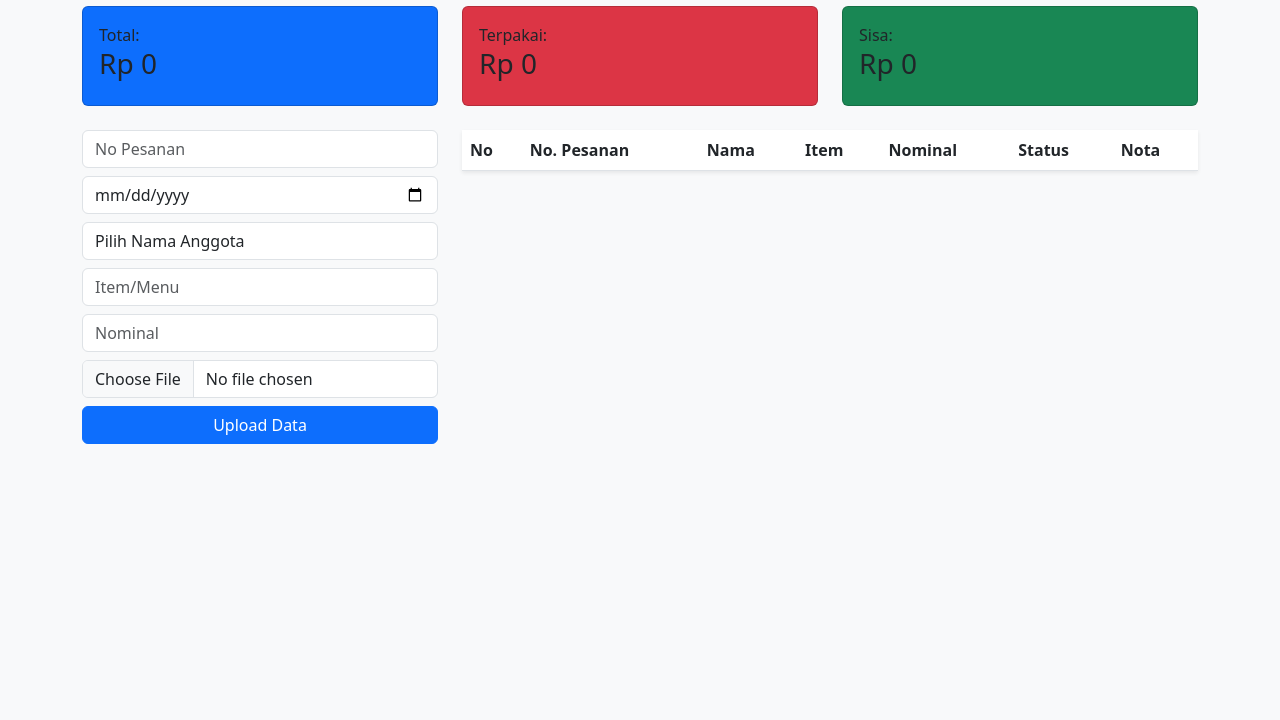
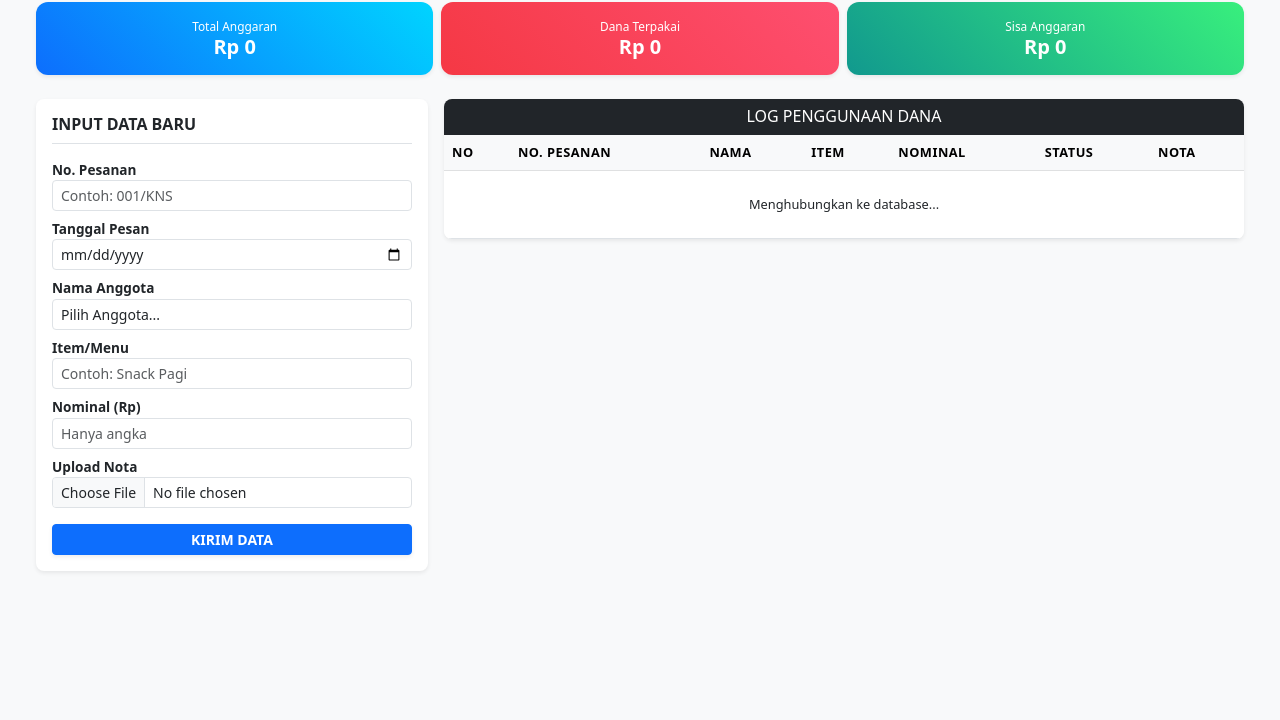
Before and after one commit to mubinafatahna-art/PANJIMAS-Bag.Konsumsi-2026, a plain HTML site: page index.html in a window 1280 px wide. Shown: the part 80-800 px from the top of the page. Drawn offline with nearby package versions, Linux system fonts and the light colour scheme; no server answers.

Commit message:
Update index.html

```diff
--- a/index.html
+++ b/index.html
@@ -2,40 +2,91 @@
 <html lang="id">
 <head>
     <meta charset="UTF-8">
-    <title>Monitoring Konsumsi</title>
+    <meta name="viewport" content="width=device-width, initial-scale=1.0">
+    <title>Monitoring Konsumsi Panjimas</title>
     <link href="https://cdn.jsdelivr.net/npm/bootstrap@5.3.0/dist/css/bootstrap.min.css" rel="stylesheet">
+    <style>
+        :root { --primary: #0d6efd; --success: #198754; --warning: #ffc107; }
+        body { background-color: #f8f9fa; font-size: 0.85rem; }
+        .card-stat { border: none; border-radius: 12px; color: white; transition: 0.3s; }
+        .bg-gradient-blue { background: linear-gradient(45deg, #0d6efd, #00d4ff); }
+        .bg-gradient-red { background: linear-gradient(45deg, #f53844, #fe4f70); }
+        .bg-gradient-green { background: linear-gradient(45deg, #11998e, #38ef7d); }
+        .table thead { font-size: 0.8rem; text-transform: uppercase; letter-spacing: 0.5px; }
+    </style>
 </head>
-<body class="bg-light p-4">
-    <div class="container">
-        <h2 class="text-center mb-4">DASHBOARD KONSUMSI</h2>
+<body class="p-2 p-md-4">
 
-        <div class="row mb-4 text-white">
-            <div class="col-md-4"><div class="card bg-primary p-3">Total: <h3 id="at">Rp 0</h3></div></div>
-            <div class="col-md-4"><div class="card bg-danger p-3">Terpakai: <h3 id="dt">Rp 0</h3></div></div>
-            <div class="col-md-4"><div class="card bg-success p-3">Sisa: <h3 id="sa">Rp 0</h3></div></div>
+<div class="container-fluid">
+    <h3 class="text-center fw-bold mb-4">PANITIA KONSUMSI - DASHBOARD</h3>
+
+    <div class="row g-2 mb-4">
+        <div class="col-4">
+            <div class="card card-stat bg-gradient-blue p-2 p-md-3 shadow-sm text-center">
+                <small>Total Anggaran</small>
+                <h5 id="at" class="fw-bold mb-0">Rp 0</h5>
+            </div>
+        </div>
+        <div class="col-4">
+            <div class="card card-stat bg-gradient-red p-2 p-md-3 shadow-sm text-center">
+                <small>Dana Terpakai</small>
+                <h5 id="dt" class="fw-bold mb-0">Rp 0</h5>
+            </div>
+        </div>
+        <div class="col-4">
+            <div class="card card-stat bg-gradient-green p-2 p-md-3 shadow-sm text-center">
+                <small>Sisa Anggaran</small>
+                <h5 id="sa" class="fw-bold mb-0">Rp 0</h5>
+            </div>
+        </div>
     </div>
 
-        <div class="row">
-            <div class="col-md-4">
+    <div class="row g-3">
+        <div class="col-lg-4">
+            <div class="card border-0 shadow-sm p-3 rounded-3">
+                <h6 class="fw-bold mb-3 border-bottom pb-2">INPUT DATA BARU</h6>
                 <form id="f">
-                    <input type="text" id="n1" class="form-control mb-2" placeholder="No Pesanan" required>
-                    <input type="date" id="n2" class="form-control mb-2" required>
-                    <select id="n3" class="form-control mb-2" required>
-                        <option value="" disabled selected>Pilih Nama Anggota</option>
+                    <div class="mb-2">
+                        <label class="x-small fw-bold">No. Pesanan</label>
+                        <input type="text" id="n1" class="form-control form-control-sm" placeholder="Contoh: 001/KNS" required>
+                    </div>
+                    <div class="mb-2">
+                        <label class="x-small fw-bold">Tanggal Pesan</label>
+                        <input type="date" id="n2" class="form-control form-control-sm" required>
+                    </div>
+                    <div class="mb-2">
+                        <label class="x-small fw-bold">Nama Anggota</label>
+                        <select id="n3" class="form-control form-control-sm" required>
+                            <option value="" disabled selected>Pilih Anggota...</option>
                             <option value="Fatahna">Fatahna</option>
-                        <option value="Anggota 2">Aghea</option>
-                        <option value="Anggota 3">Syauqi</option>
-                        <option value="Anggota 4">Abdillah</option>
+                            <option value="Budiman">Aghea</option>
+                            <option value="Suryono">Syauqi</option>
+                            <option value="Hartono">Abdillah</option>
                         </select>
-                    <input type="text" id="n4" class="form-control mb-2" placeholder="Item/Menu" required>
-                    <input type="number" id="n5" class="form-control mb-2" placeholder="Nominal" required>
-                    <input type="file" id="n6" class="form-control mb-2" accept="image/*" required>
-                    <button type="submit" id="btn" class="btn btn-primary w-100">Upload Data</button>
+                    </div>
+                    <div class="mb-2">
+                        <label class="x-small fw-bold">Item/Menu</label>
+                        <input type="text" id="n4" class="form-control form-control-sm" placeholder="Contoh: Snack Pagi" required>
+                    </div>
+                    <div class="mb-2">
+                        <label class="x-small fw-bold">Nominal (Rp)</label>
+                        <input type="number" id="n5" class="form-control form-control-sm" placeholder="Hanya angka" required>
+                    </div>
+                    <div class="mb-3">
+                        <label class="x-small fw-bold">Upload Nota</label>
+                        <input type="file" id="n6" class="form-control form-control-sm" accept="image/*" required>
+                    </div>
+                    <button type="submit" id="btn" class="btn btn-primary btn-sm w-100 fw-bold shadow-sm">KIRIM DATA</button>
                 </form>
             </div>
-            <div class="col-md-8">
-                <table class="table bg-white shadow-sm">
-                    <thead class="bg-dark text-white">
+        </div>
+
+        <div class="col-lg-8">
+            <div class="card border-0 shadow-sm rounded-3 overflow-hidden">
+                <div class="bg-dark p-2"><h6 class="text-white mb-0 text-center">LOG PENGGUNAAN DANA</h6></div>
+                <div class="table-responsive">
+                    <table class="table table-hover align-middle mb-0" style="font-size: 0.8rem;">
+                        <thead class="table-light">
                             <tr>
                                 <th>No</th>
                                 <th>No. Pesanan</th>
@@ -47,51 +98,48 @@
                             </tr>
                         </thead>
                         <tbody id="tb">
+                            <tr><td colspan="7" class="text-center py-4">Menghubungkan ke database...</td></tr>
                         </tbody>
                     </table>
                 </div>
             </div>
         </div>
+    </div>
+</div>
 
 <script>
-        // GANTI DENGAN URL WEB APP ANDA YANG SUDAH JALAN TADI
-    const SCRIPT_URL = "URL_WEB_APP_ANDA_YANG_BERAKHIRAN_EXEC";
+    const SCRIPT_URL = "https://script.google.com/macros/s/AKfycbzl-EWaSlhe30o5kzTV5pHRlkSJhTHwAOMyl_9dNGq4Um7oixF67GfGtjSB7QO_2JuB/exec";
     const BUDGET_AWAL = 180000000;
 
-    // Fungsi Ambil dan Tampilkan Data
     function loadData() {
         fetch(SCRIPT_URL)
             .then(res => res.json())
             .then(data => {
                 let html = "";
                 let terpakai = 0;
-
-                // Mulai dari i=1 untuk melewati header spreadsheet
                 if (data && data.length > 1) {
                     for(let i = 1; i < data.length; i++) {
                         const nominal = Number(data[i][5]) || 0;
                         terpakai += nominal;
 
-                        // Logika Cek Status Valid (Jika Link Nota di kolom G tidak kosong)
+                        // Logika Status Valid (Jika ada link Drive)
                         const linkNota = data[i][6];
-                        const isValid = (linkNota && linkNota !== "No Image" && linkNota.includes("drive.google.com"));
+                        const isValid = (linkNota && linkNota.includes("drive.google.com"));
                         const statusBadge = isValid
-                            ? '<span class="badge bg-success">✓ Valid</span>'
-                            : '<span class="badge bg-warning text-dark">Pending</span>';
+                            ? '<span class="badge bg-success" style="font-size: 0.7rem;">✓ Valid</span>'
+                            : '<span class="badge bg-warning text-dark" style="font-size: 0.7rem;">Pending</span>';
 
                         html += `<tr>
                             <td>${i}</td>
-                            <td><b>${data[i][1]}</b></td>
+                            <td class="fw-bold">${data[i][1]}</td>
                             <td>${data[i][3]}</td>
                             <td>${data[i][4]}</td>
                             <td class="text-primary fw-bold">Rp ${nominal.toLocaleString('id-ID')}</td>
                             <td>${statusBadge}</td>
-                            <td><a href="${linkNota}" target="_blank" class="btn btn-sm btn-info text-white ${isValid ? '' : 'disabled'}">Lihat</a></td>
+                            <td><a href="${linkNota}" target="_blank" class="btn btn-xs btn-outline-primary py-0 px-2 ${isValid ? '' : 'disabled'}" style="font-size: 0.7rem;">Lihat</a></td>
                         </tr>`;
                     }
                     document.getElementById('tb').innerHTML = html;
-
-                    // Update Angka Dashboard
                     document.getElementById('at').innerText = "Rp " + BUDGET_AWAL.toLocaleString('id-ID');
                     document.getElementById('dt').innerText = "Rp " + terpakai.toLocaleString('id-ID');
                     document.getElementById('sa').innerText = "Rp " + (BUDGET_AWAL - terpakai).toLocaleString('id-ID');
@@ -99,17 +147,13 @@
             });
     }
 
-    // Fungsi Kirim Data
     document.getElementById('f').onsubmit = function(e) {
         e.preventDefault();
         const btn = document.getElementById('btn');
         btn.disabled = true;
-        btn.innerText = "Sedang Mengirim...";
+        btn.innerText = "SEDANG MENGUPLOAD...";
 
-        const fileInput = document.getElementById('n6');
-        const file = fileInput.files[0];
         const reader = new FileReader();
-
         reader.onload = function() {
             const body = {
                 noPesanan: document.getElementById('n1').value,
@@ -122,22 +166,20 @@
 
             fetch(SCRIPT_URL, { method: 'POST', mode: 'no-cors', body: JSON.stringify(body) })
             .then(() => {
-                alert('Data Berhasil Diupload!');
+                alert('DATA BERHASIL DISIMPAN!');
                 location.reload();
             })
             .catch(() => {
-                alert('Gagal! Cek koneksi.');
+                alert('Gagal mengirim data.');
                 btn.disabled = false;
-                btn.innerText = "Upload Data";
+                btn.innerText = "KIRIM DATA";
             });
         };
-        reader.readAsDataURL(file);
+        reader.readAsDataURL(document.getElementById('n6').files[0]);
     };
 
-    // Panggil fungsi saat web dibuka
     loadData();
-        };
-        load();
 </script>
+
 </body>
 </html>
```
Lines whose indentation alone changed are shown as unchanged.
